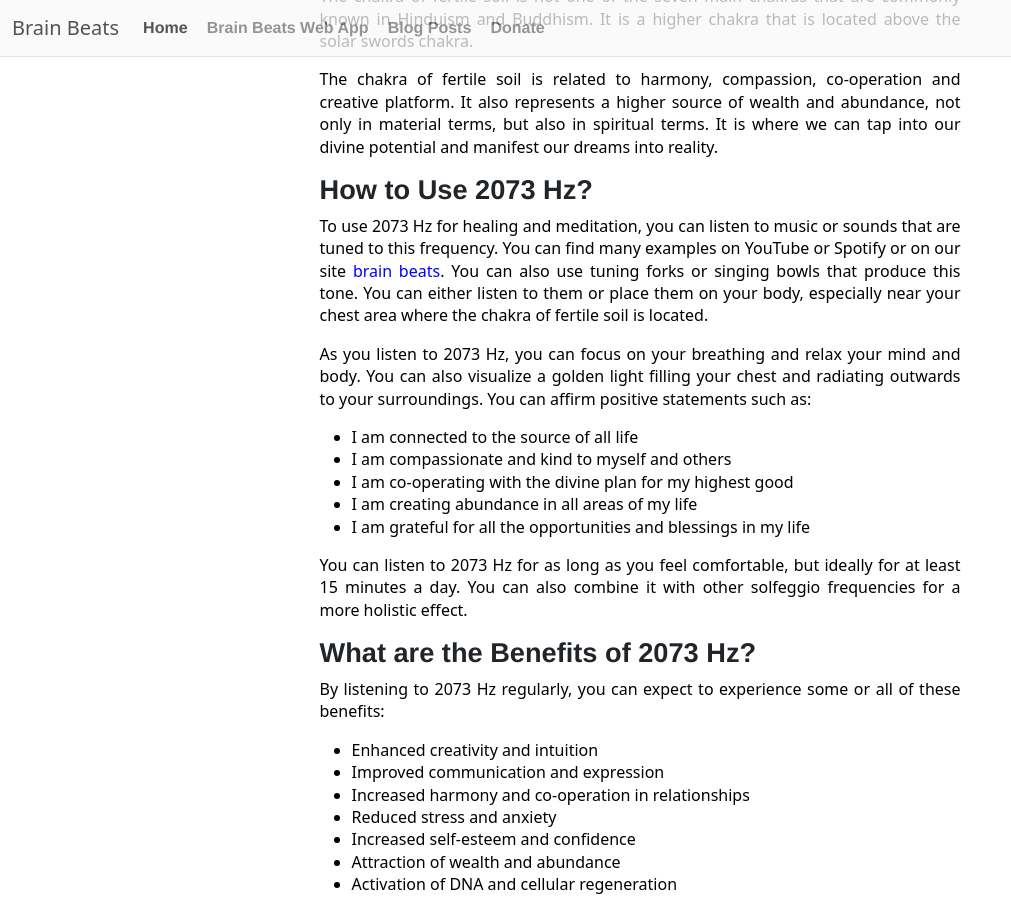
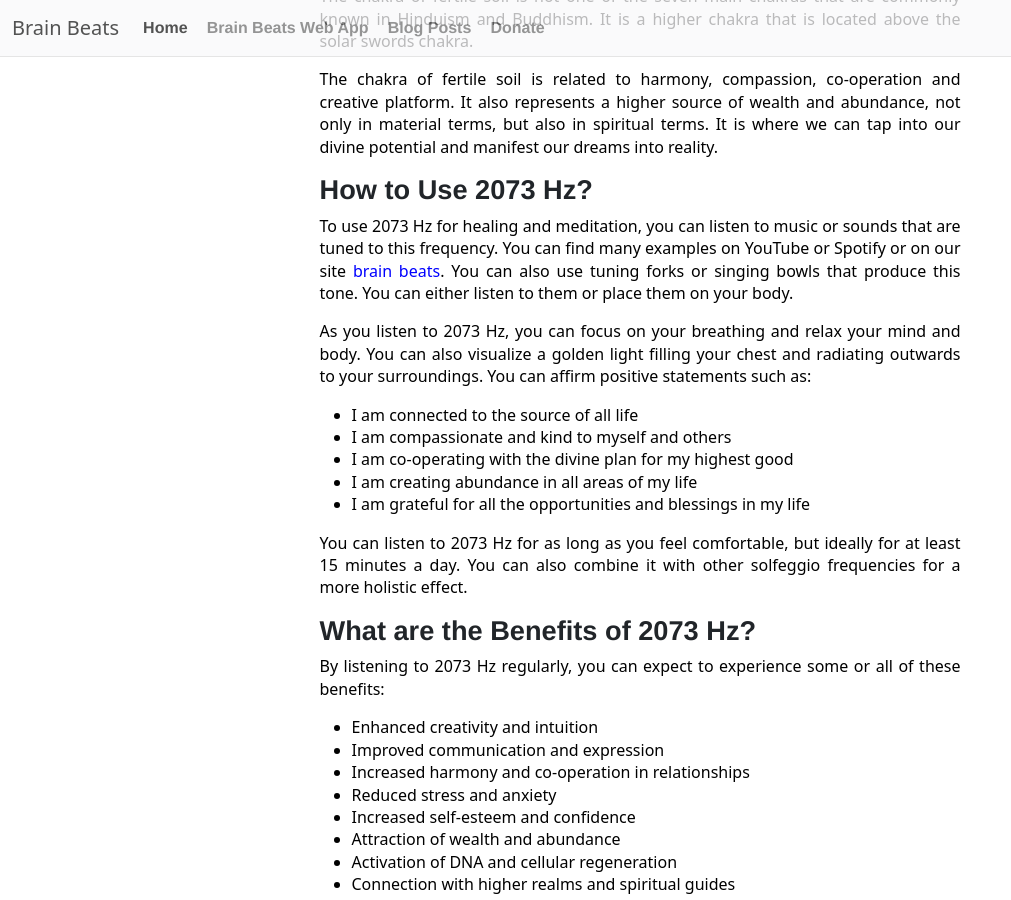
Before and after one commit to Mr-Kumar-Abhishek/brain-beats-blog, a Jekyll site: the page built from _posts/2023-02-18-2073-hz-the-solfeggio-frequency-of-fertile-soil.md, in a window 1280 px wide and 900 px high, scrolled down 1004 px. Shown: the whole window, without its empty margins (0-1011 px from the left). Built offline with Jekyll 4.4.1, drawn with Linux system fonts in a browser that asks for light colours; nearby versions of some CDN libraries.

Commit message:
fix errors

```diff
--- a/_posts/2023-02-18-2073-hz-the-solfeggio-frequency-of-fertile-soil.md
+++ b/_posts/2023-02-18-2073-hz-the-solfeggio-frequency-of-fertile-soil.md
@@ -33,7 +33,7 @@
 
 ## How to Use 2073 Hz?
 
-To use 2073 Hz for healing and meditation, you can listen to music or sounds that are tuned to this frequency. You can find many examples on YouTube or Spotify or on our site [brain beats](https://brain-beats.in/solfeggio-frequency.html). You can also use tuning forks or singing bowls that produce this tone. You can either listen to them or place them on your body, especially near your chest area where the chakra of fertile soil is located.
+To use 2073 Hz for healing and meditation, you can listen to music or sounds that are tuned to this frequency. You can find many examples on YouTube or Spotify or on our site [brain beats](https://brain-beats.in/solfeggio-frequency.html). You can also use tuning forks or singing bowls that produce this tone. You can either listen to them or place them on your body.
 
 As you listen to 2073 Hz, you can focus on your breathing and relax your mind and body. You can also visualize a golden light filling your chest and radiating outwards to your surroundings. You can affirm positive statements such as:
 
```
